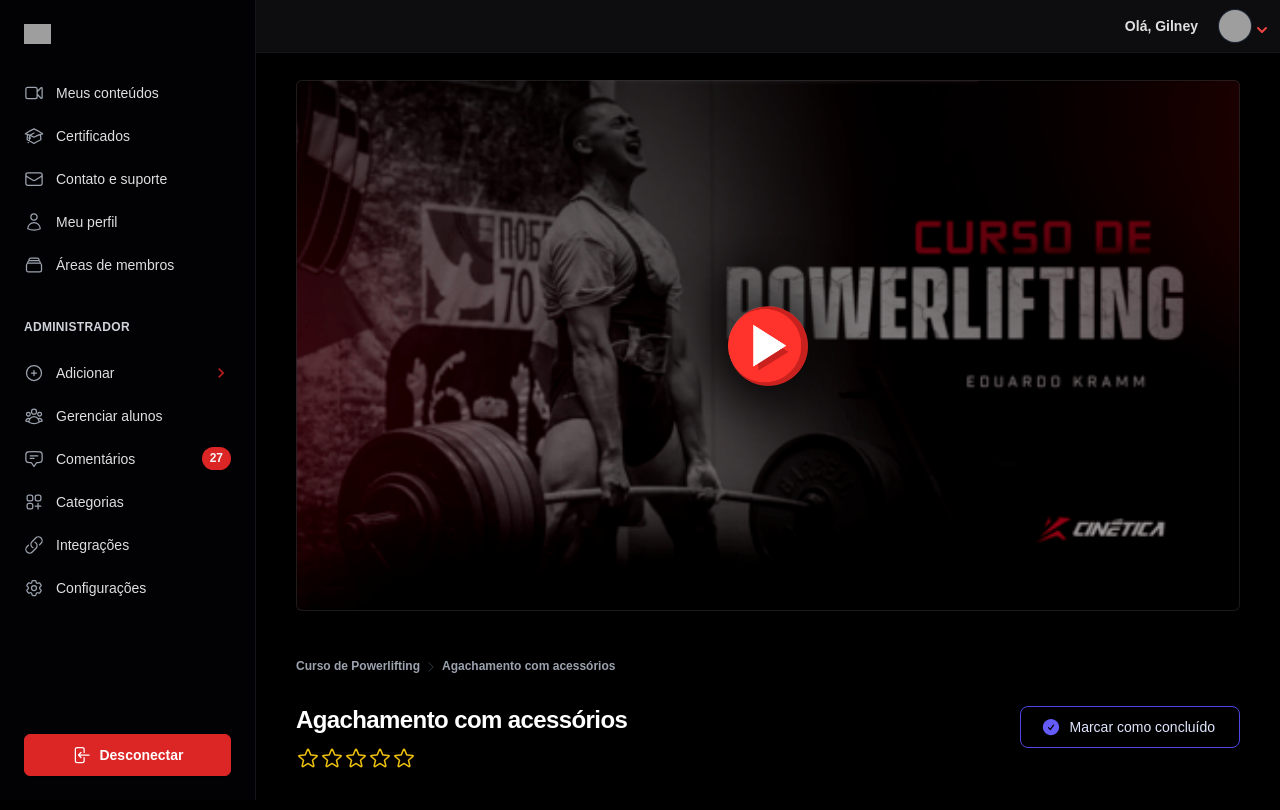
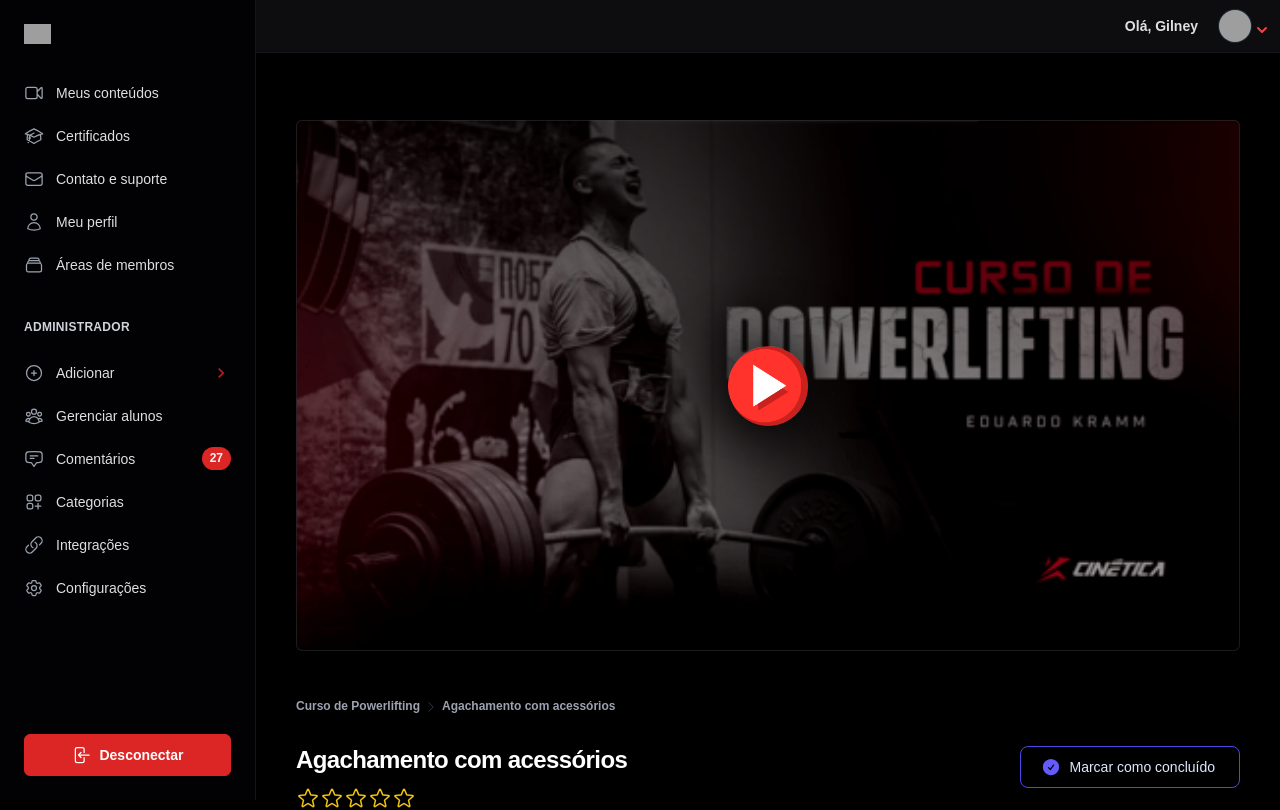
Before and after one commit to igorjohn/pepper-members, a Vue app: page /area/produto/modulo/conteudo in a window 1280 px wide. Shown: the top 810 px of the page. Built offline with nearby package versions, Linux system fonts and the light colour scheme; grey boxes are pictures that could not be loaded; a web font is replaced by a local one.

Commit message:
margin top fixed

```diff
--- a/src/views/MemberAreas/Area/pages/Classroom.vue
+++ b/src/views/MemberAreas/Area/pages/Classroom.vue
@@ -79,7 +79,7 @@
 </script>
 
 <template>
-    <div class="w-full max-w-5xl mx-auto mb-10 -mt-8 lg:-mt-10">
+    <div class="w-full max-w-5xl mx-auto mb-10">
 
         <div class="classroom-thumb-container">
             <img :src="CursoPowerlifting" />
@@ -102,7 +102,6 @@
 
             <LessonCompleted :isCompleted="lessonStatus" @onClick="lessonStatus = !lessonStatus; openModalCourseCompleted()" />
         </div>
-
 
         <div class="w-full mt-6">
             <span class="block mb-2 text-sm font-medium text-gray-400">
```
